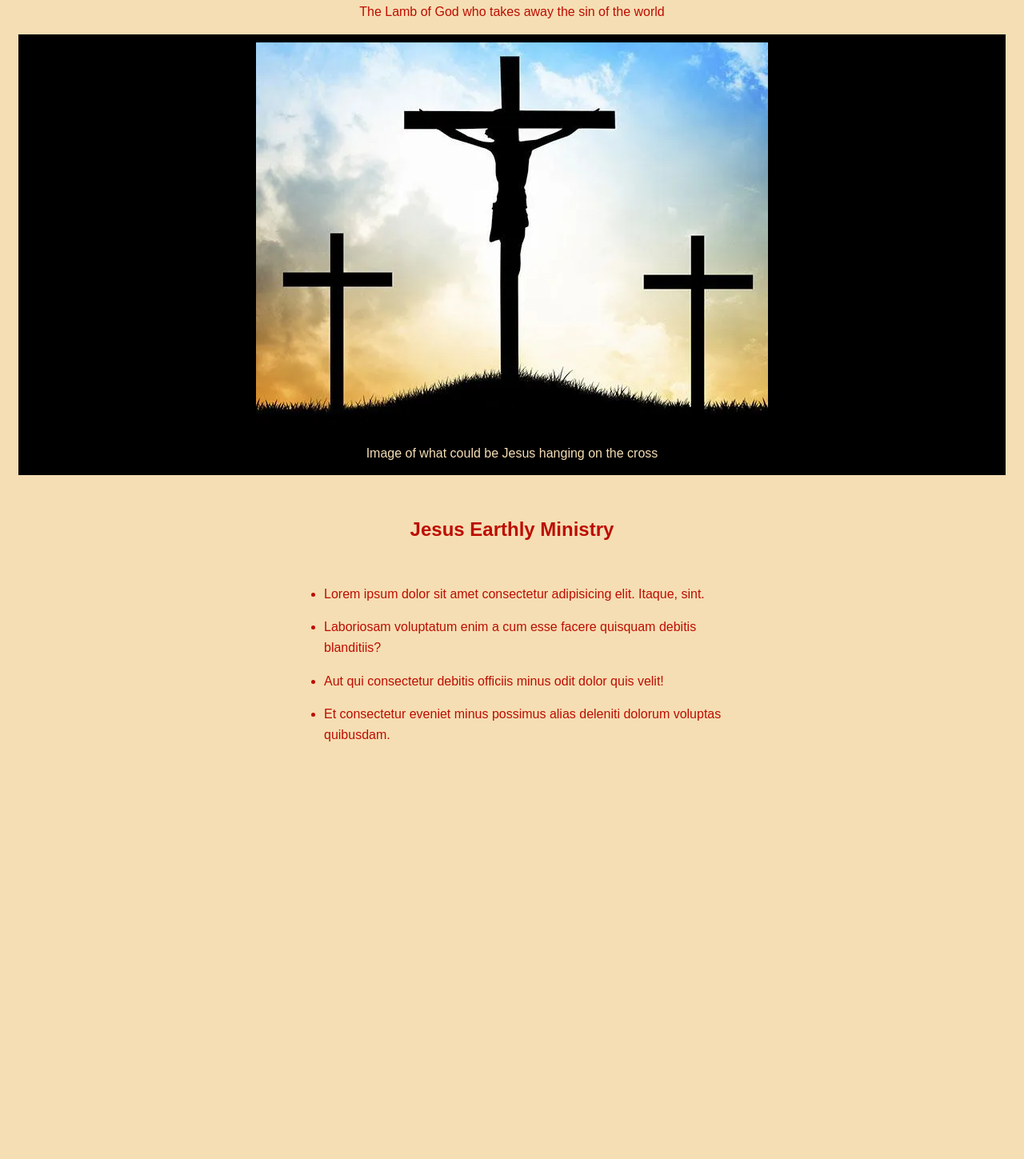
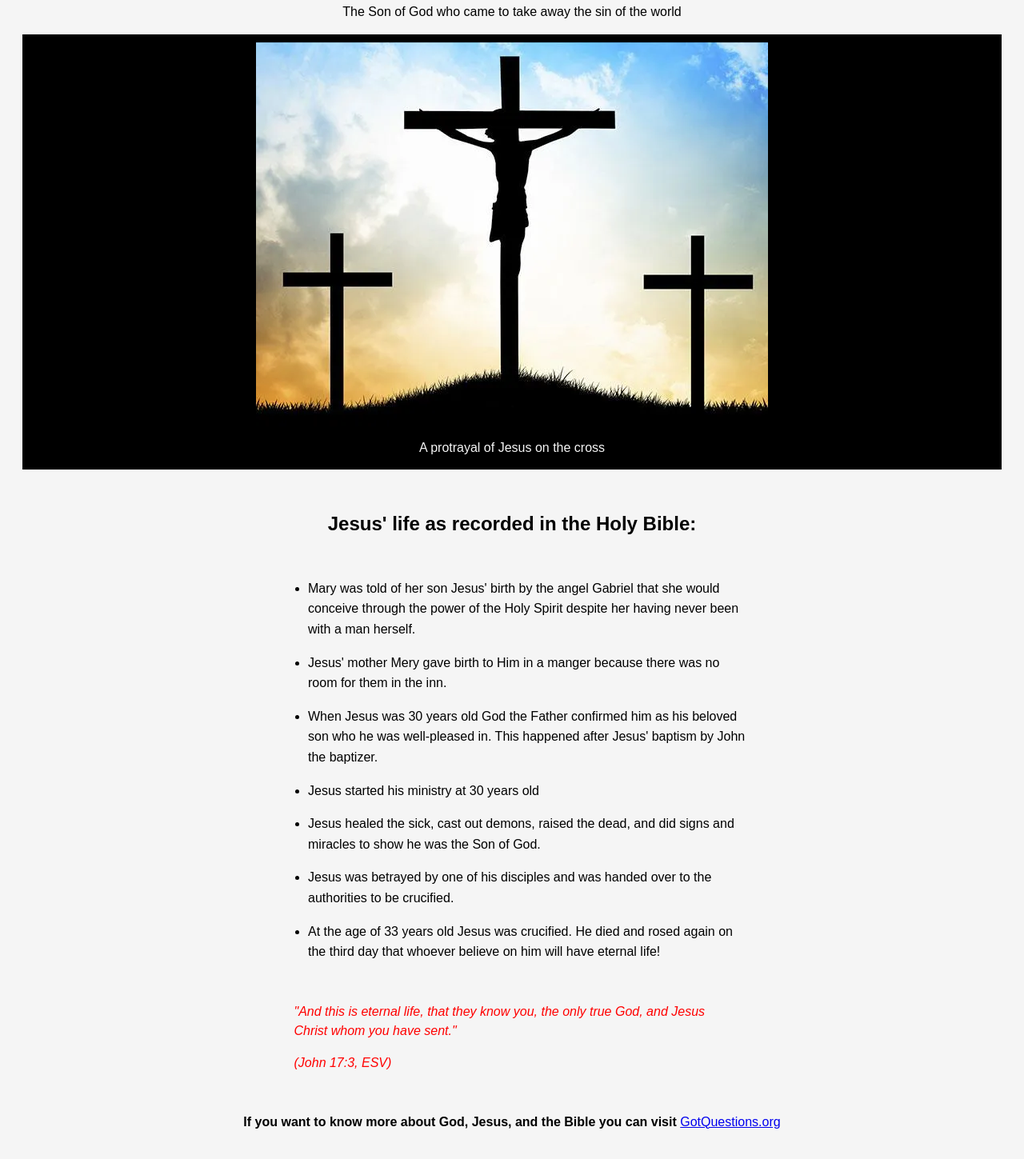
Before and after one commit to AshleyBoyd314/Jesus-, a plain HTML site: page index.html in a window 1280 px wide. Shown: the part 145-1594 px from the top of the page at 80% size. Before the commit the page ends 1171 px from the top, so only its background shows below. Drawn offline with Linux system fonts and the light colour scheme.

Commit message:
page updated

```diff
--- a/css/style.css
+++ b/css/style.css
@@ -10,44 +10,66 @@ body {
   font-size: 1.6rem;
   margin: 0px;
   padding: 0px;
-  background-color: wheat;
-  color: #bd0d03;
+  background-color: whitesmoke;
 }
 #title {
   font-size: 4rem;
   margin-bottom: 0rem;
+  color: #000;
 }
+
 #main {
   margin: 30px 8px;
   border-radius: 5px;
   padding: 15px;
 }
-#img {
-  max-width: 800px;
-  height: auto;
+
+img {
+  max-width: 100%;
   display: block;
   height: auto;
   margin: 0 auto;
+  width: 320px;
+  width: 480px;
+  width: 640px;
 }
+
 #img-div {
   background: black;
   padding: 10px;
-  margin: 0;
+  margin: 5px;
 }
 #img-caption {
   margin: 15px 0 5px 0;
-  color: wheat;
+  color: whitesmoke;
 }
+
 #headline {
   margin: 50px 0;
+  color: black;
 }
 
 #tribute-info {
+  max-width: 100%;
+  margin: 0 auto 50px auto;
+  text-align: left;
+  line-height: 1.6;
+}
+ul {
   max-width: 550px;
   margin: 0 auto 50px auto;
   text-align: left;
   line-height: 1.6;
 }
+
 li {
   margin: 16px 0;
 }
+
+blockquote {
+  font-style: italic;
+  max-width: 545px;
+  margin: 0 auto 50px auto;
+  text-align: left;
+  color: red;
+}
--- a/index.html
+++ b/index.html
@@ -1,5 +1,6 @@
 <!DOCTYPE html>
 <html lang="en">
+
 <head>
   <meta charset="UTF-8">
   <meta http-equiv="X-UA-Compatible" content="IE=edge">
@@ -7,29 +8,39 @@
   <title>Tribute Page to Jesus</title>
   <link rel="stylesheet" href="css/style.css">
 </head>
+
 <body>
   <main id="main">
     <h1 id="title">Jesus Messiah</h1>
-          <p>The Lamb of God who takes away the sin of the world</p>
+    <p>The Son of God who came to take away the sin of the world</p>
 
-     <div id="img-div">
+    <figure id="img-div">
 
-          <img id="image"
-       src="https://raw.githubusercontent.com/AshleyBoyd314/Jesus-/48940365ab693586839c6c7b15f8e8104e8125b7/jesus-christ-cross_SI.webp" alt="An image of three crosses with a man hanging from the middle cross."/>
-       <figcaption id="img-caption">Image of what could be Jesus hanging on the cross</figcaption>
-    </div>
+      <img id="image" src="https://raw.githubusercontent.com/AshleyBoyd314/Jesus-/main/jesus-christ-cross_SI.webp" alt="An image of three crosses with a man hanging from the middle cross." />
+      <figcaption id="img-caption">A protrayal of Jesus on the cross</figcaption>
+    </figure>
 
-        <h2 id="headline">Jesus Earthly Ministry</h2>
+    <h2 id="headline">Jesus' life as recorded in the Holy Bible:</h2>
     <div id="tribute-info">
       <ul>
-        <li>Lorem ipsum dolor sit amet consectetur adipisicing elit. Itaque, sint.</li>
-        <li>Laboriosam voluptatum enim a cum esse facere quisquam debitis blanditiis?</li>
-        <li>Aut qui consectetur debitis officiis minus odit dolor quis velit!</li>
-        <li>Et consectetur eveniet minus possimus alias deleniti dolorum voluptas quibusdam.</li>
+        <li>Mary was told of her son Jesus' birth by the angel Gabriel that she would conceive through the power of the Holy Spirit despite her having never been with a man herself. </li>
+        <li>Jesus' mother Mery gave birth to Him in a manger because there was no room for them in the inn.</li>
+        <li>When Jesus was 30 years old God the Father confirmed him as his beloved son who he was well-pleased in. This happened after Jesus' baptism by John the baptizer.</li>
+        <li>Jesus started his ministry at 30 years old </li>
+        <li>Jesus healed the sick, cast out demons, raised the dead, and did signs and miracles to show he was the Son of God.</li>
+        <li>Jesus was betrayed by one of his disciples and was handed over to the authorities to be crucified.</li>
+        <li>At the age of 33 years old Jesus was crucified. He died and rosed again on the third day that whoever believe on him will have eternal life!</li>
       </ul>
     </div>
 
+    <blockquote>
+      <p>"And this is eternal life, that they know you, the only true God, and Jesus Christ whom you have sent."</p>
+      <cite>(John 17:3, ESV)</cite>
+    </blockquote cite="https://www.bible.com/bible/59/JHN.17.ESV">
+
+    <p><b>If you want to know more about God, Jesus, and the Bible you can visit</b> <a id="tribute-link" href="https://www.gotquestions.org" target="_blank">GotQuestions.org</a></p>
 
 </body>
 </main>
+
 </html>
```
Lines whose indentation alone changed are shown as unchanged.
